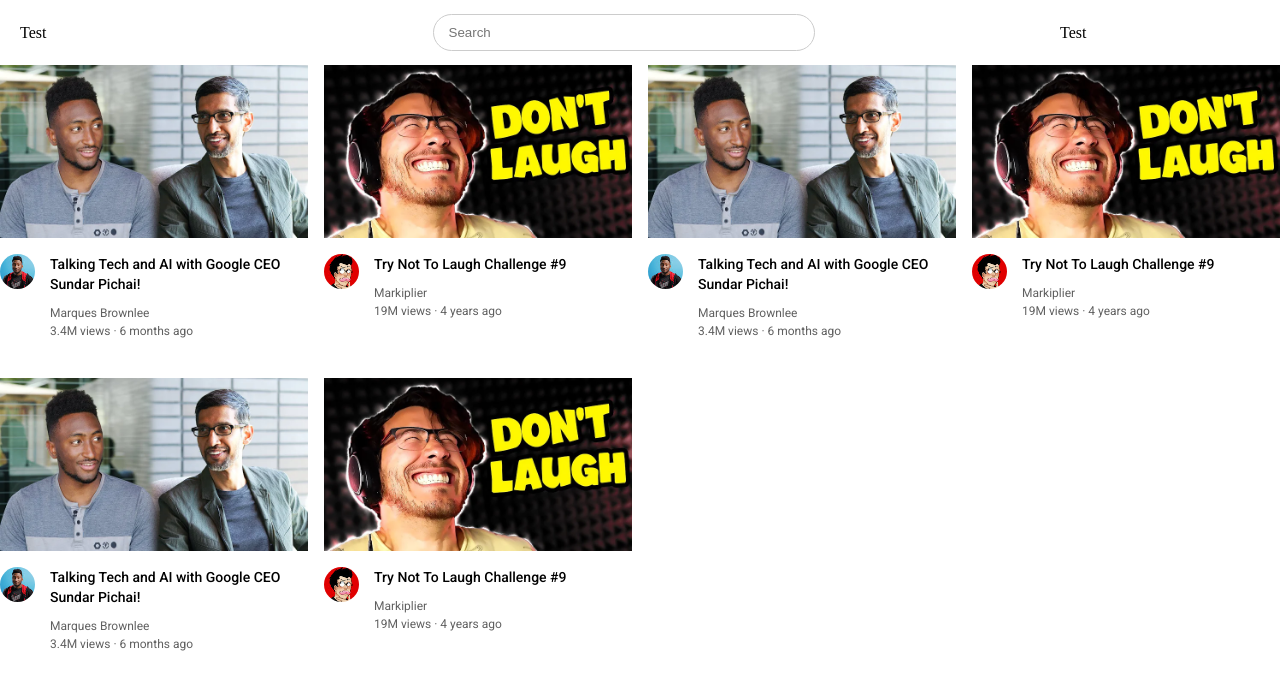
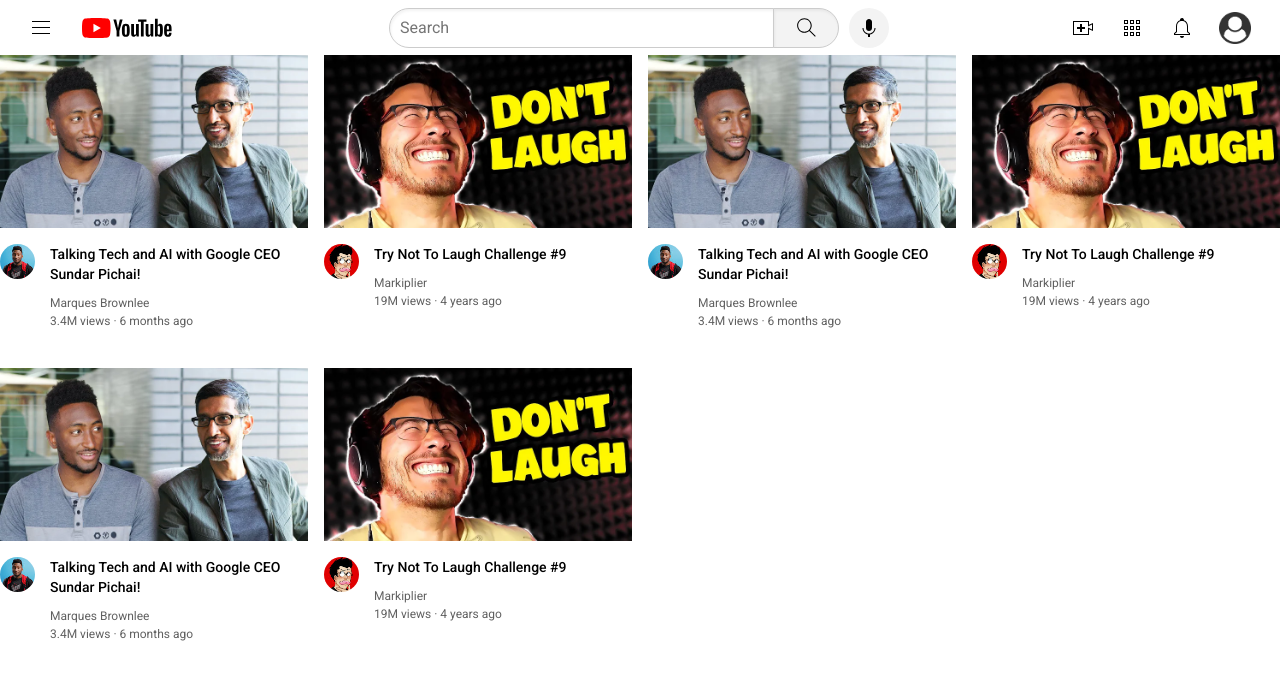
Before and after one commit to jcblanc2/Youtube-Clone, a plain HTML site: page index.html in a window 1280 px wide. Drawn offline with Linux system fonts and the light colour scheme.

Commit message:
Add navbar

```diff
--- a/index.html
+++ b/index.html
@@ -16,7 +16,15 @@
   </head>
   <body>
     <div class="header">
-      <div class="left-section">Test</div>
+      <div class="left-section">
+        <img class="hamburger-menu" src="icons/hamburger-menu.svg" alt="" />
+        <img
+          class="youtube-logo"
+          src="icons/youtube-logo.svg"
+          alt="Youtube"
+          title="Youtube"
+        />
+      </div>
 
       <div class="middle-section">
         <input
@@ -26,9 +34,49 @@
           id=""
           placeholder="Search"
         />
+        <button class="search-btn">
+          <img
+            class="search-icon"
+            src="icons/search.svg"
+            alt="Search"
+            title="Search"
+          />
+        </button>
+        <button class="voice-btn">
+          <img
+            class="voice-icon"
+            src="icons/voice-search-icon.svg"
+            alt="Search with your voice"
+            title="Search with your voice"
+          />
+        </button>
       </div>
 
-      <div class="right-section">Test</div>
+      <div class="right-section">
+        <img
+          class="upload-icon"
+          src="icons/upload.svg"
+          alt="Create"
+          title="Create"
+        />
+        <img
+          class="youtube-apps-icon"
+          src="icons/youtube-apps.svg"
+          alt="Youtube Apps"
+          title="Youtube Apps"
+        />
+        <img
+          class="notifications-icon"
+          src="icons/notifications.svg"
+          alt="Notifications"
+          title="Notifications"
+        />
+        <img
+          class="current-user-picture"
+          src="images/user-icon1.png"
+          alt="Current User"
+        />
+      </div>
     </div>
 
     <div class="main-grid">
--- a/styles/header_style.css
+++ b/styles/header_style.css
@@ -3,32 +3,138 @@
     display: flex;
     flex-direction: row;
     justify-content: space-between;
+    margin-right: 29px;
+    margin-left: 24px;
+}
+
+
+.hamburger-menu{
+    height: 24px;
+    margin-right: 24px;
+    transition: background-color 0.7s;
+    border: none;
+    border-radius: 20px;
+    padding: 5px 5px 5px 5px;
+
+}
+
+
+.hamburger-menu:hover{
+    background-color: #e1e1e1;
+    border: none;
+    border-radius: 20px;
+    padding: 5px 5px 5px 5px;
+    transition: background-color 0.7s;
+}
+
+
+.youtube-logo{
+    height: 20px;
+}
+
+
+.left-section{
+    display: flex;
     align-items: center;
-    margin: 5px 20px 5px 20px;
+}
+
+
+.voice-btn:hover, .search-btn:hover{
+    background-color: #e1e1e1;
+    transition: background-color 0.7s;
+}
+
+
+.search-btn{
+    width: 66px;
+    height: 40px;
+    background-color: #f3f3f3;
+    border-radius: 50px;
+    border: 1px solid #cccccc;
+    border-radius: 0px 50px 50px 0px;
+    font-size: 16px;
+    box-shadow: inset 1px 2px 3px rgb(0, 0, 0, 0.05);
+    transition: background-color 0.7s;
+    margin-left: -1px;
+    margin-right: 10px;
+}
+
+
+.search-icon{
+    height: 25px;
+    margin-top: 4px;
+}
+
+
+.voice-btn{
+    width: 40px;
+    height: 40px;
+    border-radius: 20px;
+    background-color: #f3f3f3;
+    border: none;
+    transition: background-color 0.7s;
+}
+
+
+.voice-icon{
+    height: 24px;
+    margin-top: 4px;
 }
 
 
 .search-bar{
-    padding: 10px 15px 10px 15px;
+    padding: 10px 10px 10px 10px;
     width: 350px;
     border: 1px solid #cccccc;
-    border-radius: 50px;
+    border-radius: 50px 0px 0px 50px;
+    font-size: 16px;
+    box-shadow: inset 1px 2px 3px rgb(0, 0, 0, 0.05);
+    flex: 1;
+    width: 0;
 }
 
 
-.left-section{
-    width: 150px;
+.search-bar::placeholder{
+    font-family: Roboto, Arial;
+    font-size: 16px;
 }
+
 
 
 .middle-section{
     flex: 1;
     margin-left: 70px;
     margin-right: 35px;
-    max-width: 400px;
+    max-width: 500px;
+    display: flex;
+    align-items: center;
 }
 
 
 .right-section{
-    width: 200px;
+    width: 180px;
+    display: flex;
+    align-items: center;
+    justify-content: space-between;
+    flex-shrink: 0;
 }
+
+
+.upload-icon{
+    height: 24px;
+}
+
+
+.youtube-apps-icon{
+    height: 24px;
+}
+
+
+.notifications-icon{
+    height: 24px;
+}
+
+
+.current-user-picture{
+    height: 32px;
+}
```
Also changed, not shown: icons/hamburger-menu.svg (renamed from images/hamburger-menu.svg), icons/notifications.svg (renamed from images/notifications.svg), icons/search.svg (renamed from images/search.svg), icons/upload.svg (renamed from images/upload.svg), icons/voice-search-icon.svg (renamed from images/voice-search-icon.svg), icons/youtube-apps.svg (renamed from images/youtube-apps.svg), icons/youtube-logo.svg (renamed from images/youtube-logo.svg), images/Google-logo-500x281.png (deleted), images/user-icon1.png (added), images/user-icon2.png (added).
